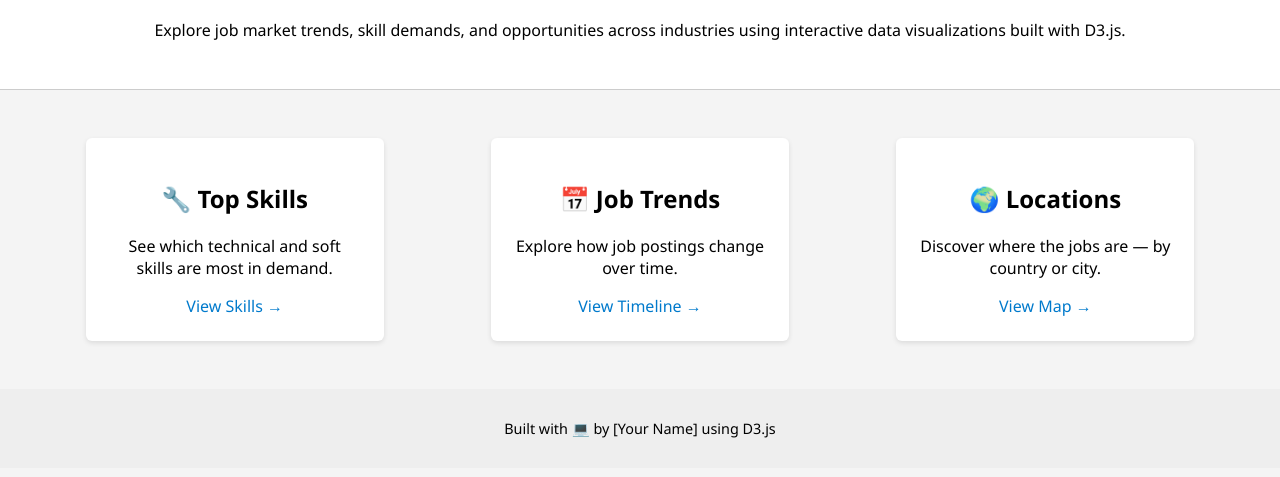
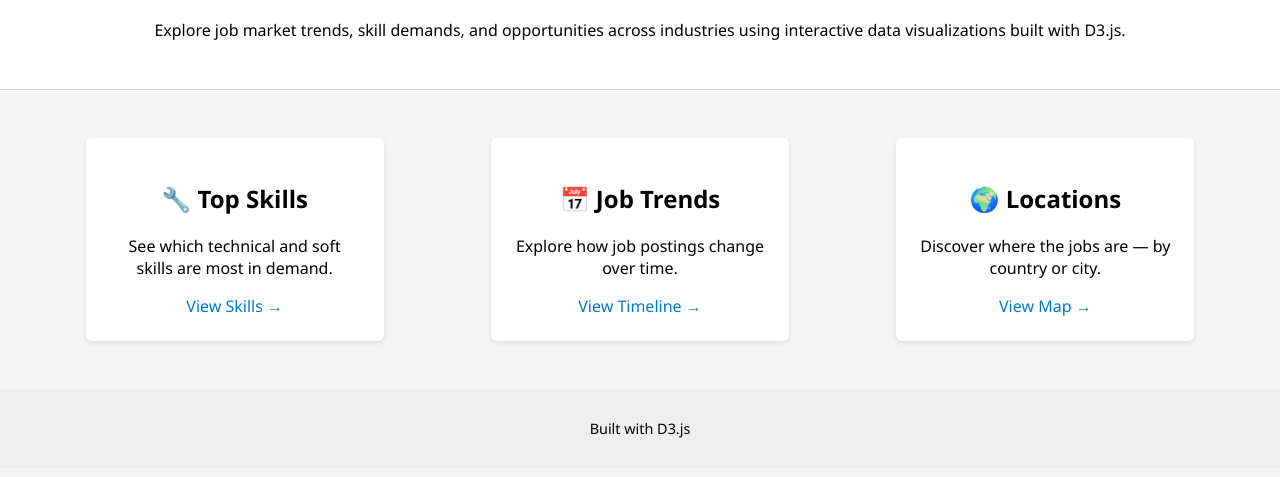
Before and after one commit to ahrthisuresh/Analaysis_Of_Data_Science_Jobs_2024, a plain HTML site: page index.html in a window 1280 px wide. Shown: the part 141-618 px from the top of the page. Drawn offline with nearby package versions, Linux system fonts and the light colour scheme.

Commit message:
Bug fix in index.html

```diff
--- a/index.html
+++ b/index.html
@@ -42,7 +42,7 @@
   </main>
 
   <footer>
-    <p>Built with 💻 by [Your Name] using D3.js</p>
+    <p>Built with D3.js</p>
   </footer>
 
   <script src="js/utils.js"></script>
```
